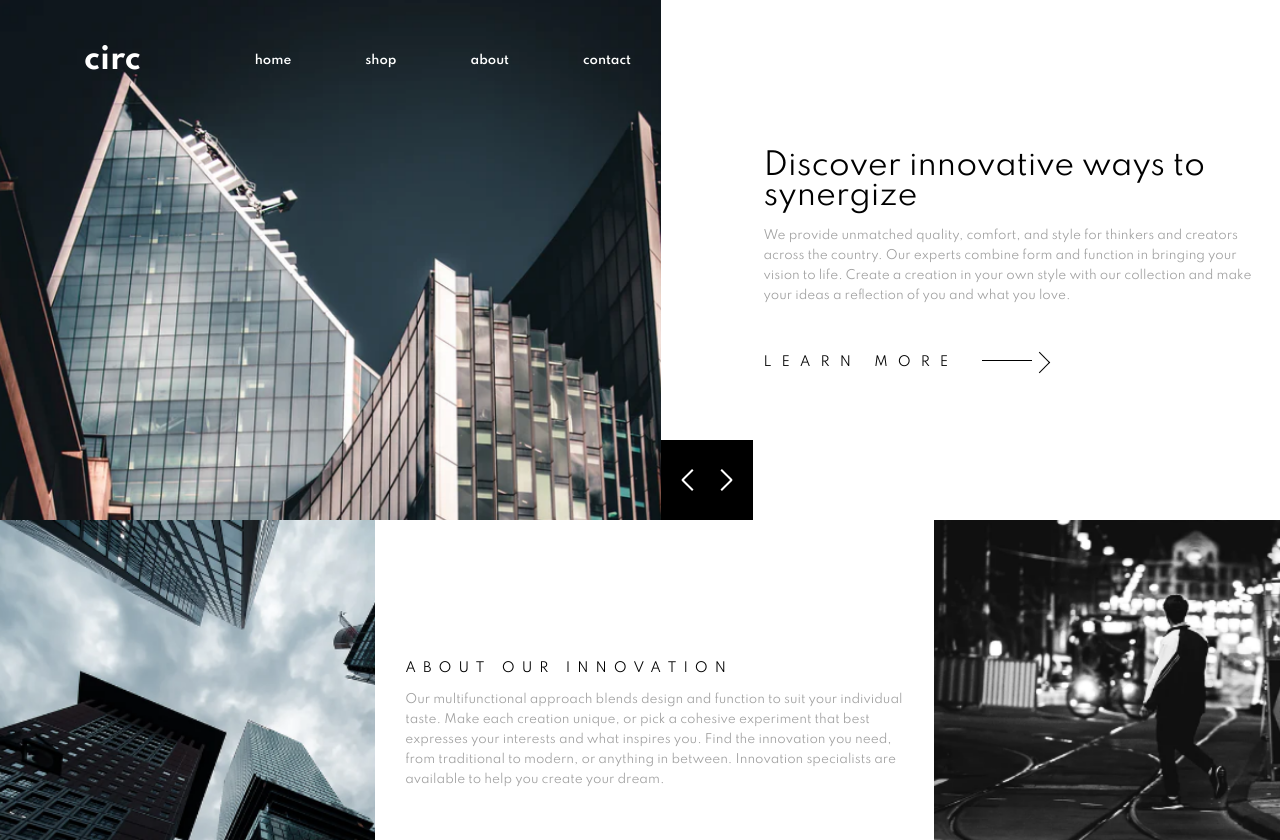
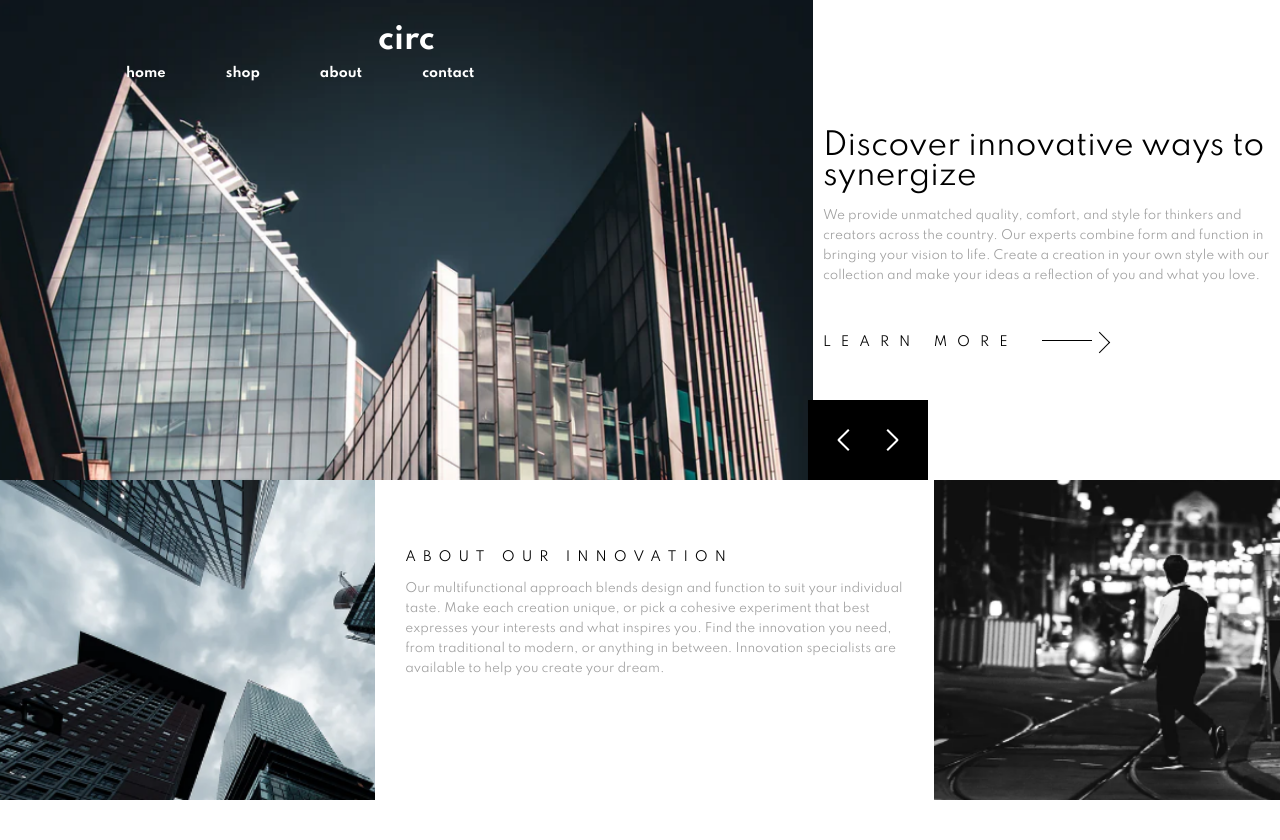
Before and after one commit to sampanchan/flex-box-week-5, a website: page index.html in a window 1280 px wide. After the commit the page ends 800 px from the top, so only its background shows below. Drawn offline with Linux system fonts and the light colour scheme; files that its build step writes are made by us from their sources.

Commit message:
updated final rough

```diff
--- a/index.html
+++ b/index.html
@@ -13,11 +13,14 @@
 	</head>
 
 	<body>
-		<section class="container">
-			<section class="container_flex_top">
+
+
+		<div class="top-part">
 			<header>
 				<section class="header_section">
 					<h1 class="header_title">circ</h1>
+						<div class="nav">
+							<input type="checkbox" id="toggle" class="toggle">
 								<nav>
 									<ul>
 										<li><a href="">home</a></li>
@@ -26,16 +29,33 @@
 										<li><a href="">contact</a></li>
 									</ul>
 								</nav>
-						<section class="toggle">
-							<div></div>
-							<div></div>
-							<div></div>
-						</section>
+							<label class="toggle-span" for="toggle">
+								<span></span>
+								<span></span>
+							</label>
+						</div>
 				</section>
 			</header>
+
+
+				<section class="content_main">
+					<h2>Discover innovative ways to synergize</h2>
+					<p>We provide unmatched quality, comfort, and style for thinkers and creators across the country.
+					Our experts combine form and function in bringing your vision to life.
+					Create a creation in your own style with our collection and make your ideas a reflection
+					of you and what you love.</p>
+					<div class="learn">
+						<p>learn more</p>
+							<div class="learn_arrow">
+								<div class="learn_arrow_long"></div>
+								<div class="learn_arrow_head">
+									<div class="learn_arrow_top"></div>
+									<div class="learn_arrow_bottom"></div>
+								</div>
+							</div>
+					</div>
+					<section class="container_flex_top">
 						<section class="arrows">
-					<!-- <img class="arrow_left" src="src/img/next.svg" alt="arrow">
-					<img class="arrow_right" src="src/img/next.svg" alt="arrow"> -->
 							 <div class="arrows_left">
 								<div class="left_skew_down"></div>
 								<div class="left_skew_up"></div>
@@ -44,9 +64,96 @@
 							<div class="arrows_right">
 								<div class="right_skew_down"></div>
 								<div class="right_skew_up"></div>
-
 							</div>
 						</section>
+					</section>
+				</section>
+		</div>
+		<section class="container">
+
+			<section class="container_flex_bottom">
+				<div class="image_one"></div>
+				 <!-- <img src="src/img/image_one.png" alt="city"> -->
+				<section class="content_second">
+					<div class="content_second_image_one"></div>
+					<h3>about our innovation</h3>
+					<p>Our multifunctional approach blends design and function to suit your individual taste.
+					Make each creation unique, or pick a cohesive experiment that best expresses your interests and what inspires you.
+					Find the innovation you need, from traditional to modern, or anything in between.
+					Innovation specialists are available to help you create your dream. </p>
+					<div class="content_second_image_two"></div>
+				</section>
+				<div class="image_two"></div>
+			</section>
+		</section>
+
+
+
+
+
+
+
+
+
+
+
+
+
+
+
+
+
+
+
+
+
+
+
+
+
+
+
+
+
+
+
+
+
+
+		<!-- <div class="top-part">
+			<header>
+				<section class="header_section">
+					<h1 class="header_title">circ</h1>
+						<div class="nav">
+							<input type="checkbox" id="toggle" class="toggle">
+								<nav>
+									<ul>
+										<li><a href="">home</a></li>
+										<li><a href="">shop</a></li>
+										<li><a href="">about</a></li>
+										<li><a href="">contact</a></li>
+									</ul>
+								</nav>
+							<label class="toggle-span" for="toggle">
+								<span></span>
+								<span></span>
+							</label>
+						</div>
+				</section>
+			</header>
+				<section class="container_flex_top">
+					<section class="arrows">
+							<img class="arrow_left" src="src/img/next.svg" alt="arrow">
+							<img class="arrow_right" src="src/img/next.svg" alt="arrow"> -->
+						<!-- <div class="arrows_left">
+							<div class="left_skew_down"></div>
+							<div class="left_skew_up"></div>
+						</div>
+						<div class="arrow_long"></div>
+						<div class="arrows_right">
+							<div class="right_skew_down"></div>
+							<div class="right_skew_up"></div>
+						</div>
 						<section class="content_main">
 							<h2>Discover innovative ways to synergize</h2>
 							<p>We provide unmatched quality, comfort, and style for thinkers and creators across the country.
@@ -64,11 +171,17 @@
 									</div>
 							</div>
 				</section>
-			</section>
+		</div> -->
+
+
+
+			<!-- </section>
+		<section class="container">
+
 			<section class="container_flex_bottom">
 				<div class="image_one"></div>
-				<!-- <img src="src/img/image_one.png" alt="city"> -->
-				<section class="content_second">
+				 <img src="src/img/image_one.png" alt="city"> -->
+				<!-- <section class="content_second">
 					<div class="content_second_image_one"></div>
 					<h3>about our innovation</h3>
 					<p>Our multifunctional approach blends design and function to suit your individual taste.
@@ -79,7 +192,7 @@
 				</section>
 				<div class="image_two"></div>
 			</section>
-		</section>
+		</section> -->
 
 		<script src="dist/js/main.js"></script>
 	</body>
--- a/src/scss/_variables.scss
+++ b/src/scss/_variables.scss
@@ -17,6 +17,10 @@ $white: #fff;
 $black: rgb(32, 32, 32);
 
 
+$green:  rgb(53, 139, 118);
+$yellow: #ffbd11;
+
+
 
 // * 2. Fonts ==========================================
 
--- a/src/scss/main.scss
+++ b/src/scss/main.scss
@@ -40,16 +40,12 @@ body {
 
 /* 2. Content ================================= */
 
-.container{
-	// @include mixins.bp-medium{
-	// 	display: flex;
-	// 	flex-wrap: wrap;
-	// }
-	.container_flex_top{
+.top-part{
+	display: flex;
+	flex-direction: column;
 	@include mixins.bp-medium{
-			display: flex;
+		flex-direction: row;
 	}
-
 	header{
 		background-image: url(/src/img/Bitmap.png);
 		background-size: cover;
@@ -63,181 +59,139 @@ body {
 		margin: 0 auto;
 		@include mixins.bp-medium{
 			background-image: url(/src/img/main_image.png);
-				height: 65vh;
-				width: 170vw;
+			// height: 65vh;
+			// width: 170vw;
+			height: 60vh;
+			text-align: left;
+
+			background-size: cover;
+			// position: absolute;
 		}
 		.header_section{
-				display: flex;
-				flex-direction: row-reverse;
-				margin-right: auto;
-				// position: relative;
-				padding: 20px;
+
+
 			margin-top: 25px;
 			@include mixins.bp-medium{
-					flex-direction: row;
+				// position: relative;
+
 			}
 
 			>h1{
 				font-size: 30px;
-					margin-left: 8rem;
+
 				@include mixins.bp-medium{
-						margin-left: 4rem;
+					// margin-left: 4rem;
 				}
 
 			}
-				>nav{
+			.toggle{
+				opacity: 0;
 				display: none;
+			}
+			.toggle:checked + nav{
+				display: block;
+			}
+			label{
+				position: absolute;
+				top: 2.5em;
+				left: 1em;
+				margin: 10px;
+				// font-size: 50px;
+				z-index: 6;
+				color: white;
 				@include mixins.bp-medium{
+					display: none;
+				}
+
+				span{
+					width: 32px;
+					height: 2px;
 					display: block;
-						margin-left:50px ;
+					background-color: rgb(145, 145, 145);
+					margin:10px;
+					transition: .5s;
 				}
-					>ul{
+			}
+			.toggle:checked ~ label{
+				&:hover span{
+					background-color: rgb(145, 145, 145);
+				}
+				span{
+					background-color: black;
+					&:nth-child(1){
+						transform: translateY(12px) rotate(-405deg) ;
+
+					}
+					&:nth-child(2){
+						transform: rotate(405deg);
+					}
+
+				}
+			}
+			.nav{
+				text-align: center;
+				position: absolute;
+				top:0;
+				left: 0;
+				width: 100vw;
+				z-index: 5;
+
+				@include mixins.bp-medium{
+					background: none;
+					display: block;
+					position: fixed;
+					height: auto;
+					width: auto;
+				}
+				nav{
+					display: none;
+					background: white;
+					transition: ease-in-out .5s;
+					@include mixins.bp-medium{
+						display:block;
+						background: none;
+						height: 15vh;
+					}
+						ul{
 							display: flex;
 							flex-direction: row;
-					font-weight: 600;
-					font-size: 12px;
-
-
-					>li{
-						margin:10px;
+							margin-left: 6em;
 							@include mixins.bp-medium{
-							margin-left: 4rem;
+								flex-direction: row;
+								justify-content: flex-end;
+								margin-right: 100px;
 							}
+							li{
+								margin: 30px;
+								margin-top: 4em;
 								a{
 									text-decoration: none;
-							list-style-type: none;
 									color: black;
-							@include mixins.bp-medium{
-								color: white;
-							}
+									font-size: 13px;
 									&:hover{
 										color: rgb(189, 166, 219);
 									border-bottom: 1px solid rgb(189, 166, 219);
 									transition: color 0.3s ease;
+
+
+									}
+									@include mixins.bp-medium{
+										color: variables.$white;
 									}
 								}
 							}
 						}
 				}
-				.toggle{
-					display:flex;
-					flex-direction: column;
-					padding: 6px;
-					cursor: pointer;
-					@include mixins.bp-medium{
-						display: none;
 			}
-					>div{
-
-						background-color: white;
-						width: 25px;
-						height: 2px;
-						margin: 2px;
-						transition: all .4s ease;
-						transform-origin:0 0;
-					}
-				}
-				.coolTog{
-					display: block;
-					background-color: white;
-					width: 100%;
-					color:black;
 		}
 	}
 
-		}
-		.arrows{
-			background-color: black;
-			display:flex;
-			flex-direction: row;
-			height: 10vh;
-			width:15vh;
-			margin-left: auto;
-			margin-top:-10vh ;
 
-
-
-			@include mixins.bp-medium{
-				margin-top: 55vh;
-				height: 10vh;
-				width:40vh;
-			}
-
-
-			// .arrow_left{
-			// 	transform: rotate(-180deg);
-			// 	width: 30px;
-			// 	margin: auto;
-			// 	flex-grow: .5;
-			// 	&:hover{
-			// 		color: rgb(189, 166, 219);
-
-			// 		transition: color 0.3s ease;
-			// 	}
-
-
-			// }
-			// .arrow_right{
-			// 	margin: auto;
-			// 	width: 30px;
-			// 	flex-grow: .5;
-
-			// }
-
-			.arrows_left{
-				display: flex;
-				flex-direction: column;
-				margin: auto;
-				margin-right: 1px;
-				background-color: black;
-				&:hover{
-					color: #A0A0A0;;
-					// margin: 20px;
-
-				}
-
-				>div{
-					background-color: white;
-					width: 15px;
-					height: 2px;
-					margin: 4px;
-
-
-				}
-				.left_skew_down{
-					transform: rotate(-45deg);
-				}
-				.left_skew_up{
-					transform: rotate(45deg);
-				}
-
-			}
-			.arrows_right{
-				display: flex;
-				flex-direction: column;
-				margin: auto;
-				.arrows_right:hover .right_skew_down,
-				.arrows_right:hover .right_skew_up {
-					color: blue;
-}
-				>div{
-					background-color: white;
-					width: 15px;
-					height: 2px;
-					margin: 4px;
-				}
-				.right_skew_down{
-					transform: rotate(45deg);
-				}
-				.right_skew_up{
-					transform: rotate(-45deg);
-				}
-			}
-		}
 		.content_main{
 			margin: 60px 30px 60px 30px;
 			@include mixins.bp-medium{
 				margin: auto 10px ;
+				width: 55%;
 			}
 
 			>h2{
@@ -282,9 +236,7 @@ body {
 					display: flex;
 					flex-direction: column;
 					justify-content: space-between;
-					// background-color: black;
 					width: 15px;
-					// height: 2px;
 					margin: 1px;
 
 						.learn_arrow_top{
@@ -302,12 +254,83 @@ body {
 				}
 			}
 		}
+		.arrows{
+			background-color: black;
+			display:flex;
+			flex-direction: row;
+			height: 10vh;
+			width:15vh;
+			margin-left: auto;
+
+			position: absolute;
+			top: 40%;
+    		right: 0;
+    		position: absolute;
+
+
+			@include mixins.bp-medium{
+				top: 50%;
+    			right: 27.5%;
 			}
+
+			.arrows_left{
+				display: flex;
+				flex-direction: column;
+				margin: auto;
+				margin-right: 1px;
+				background-color: black;
+				&:hover{
+					color: #A0A0A0;;
+
+				}
+
+				>div{
+					background-color: white;
+					width: 15px;
+					height: 2px;
+					margin: 4px;
+
+
+				}
+				.left_skew_down{
+					transform: rotate(-45deg);
+				}
+				.left_skew_up{
+					transform: rotate(45deg);
+				}
+
+			}
+			.arrows_right{
+				display: flex;
+				flex-direction: column;
+				margin: auto;
+				.arrows_right:hover .right_skew_down,
+				.arrows_right:hover .right_skew_up {
+					color: blue;
+				}
+				>div{
+					background-color: white;
+					width: 15px;
+					height: 2px;
+					margin: 4px;
+				}
+				.right_skew_down{
+					transform: rotate(45deg);
+				}
+				.right_skew_up{
+					transform: rotate(-45deg);
+				}
+			}
+		}
+}
+
+
+.container{
+
 	.container_flex_bottom{
 		overflow: hidden;
 		@include mixins.bp-medium{
 			display: flex;
-			// height: 50vh;
 		}
 		.image_one{
 			background-image: url(/src/img/image_one.png);
@@ -334,11 +357,10 @@ body {
 			height: 40vh;
 
 			&:hover{
-				// transform: scale(1.1);
 				background-color: rgb(160, 160, 177);
 				background-blend-mode: multiply;
 				transition: ease-in-out .3s;
-				// transform-origin: 50% 50% 50% 50%;
+
 			}
 			@include mixins.bp-medium{
 				height: 40vh;
@@ -348,7 +370,7 @@ body {
 			margin: 60px 30px 60px 30px;
 
 			@include mixins.bp-medium{
-				margin: auto 30px 0px;
+				margin: auto 30px;
 			}
 			>h3{
 				font-size: 13px;
```
Also changed, not shown: src/js/main.js (+8 -8 lines), dist/css/main.css, dist/js/main.js, 2 other files. Lines whose indentation alone changed are shown as unchanged.
